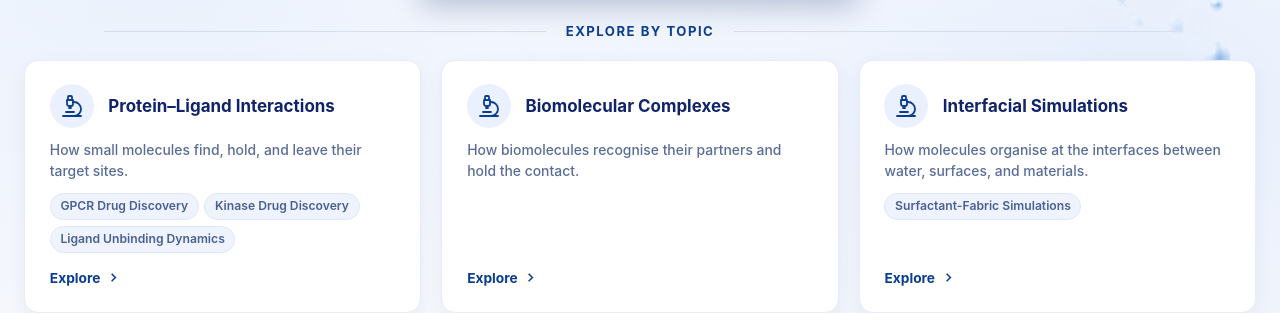
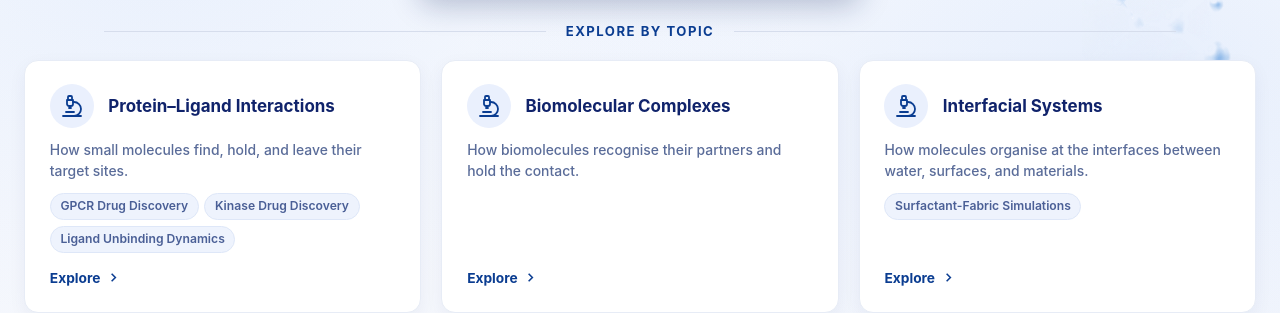
Before and after one commit to aganitha/eyecue, a Jekyll site: the page built from index.html, in a window 1280 px wide. Shown: the part 359-672 px from the top of the page. Built offline with Jekyll 4.4.1, drawn with Linux system fonts in a browser that asks for light colours.

Commit message:
Rename "interfacial-simulations" to "interfacial-systems" for consistency in topic naming

```diff
--- a/_data/gallery.yml
+++ b/_data/gallery.yml
@@ -67,8 +67,8 @@
       description: "Structural characterization of the OCT4-DNA complex uncovers a key regulatory feature: the interdomain linker forms a surface-exposed α-helix that functions as a protein–protein interaction interface, providing molecular insights into OCT4-driven cellular reprogramming."
       youtube_id: "Bj-PuGNuyy0"
 
-- id: "interfacial-simulations"
-  system_type: "Interfacial Simulations"
+- id: "interfacial-systems"
+  system_type: "Interfacial Systems"
   blurb: "How molecules organise at the interfaces between water, surfaces, and materials."
   videos: []
 
```
